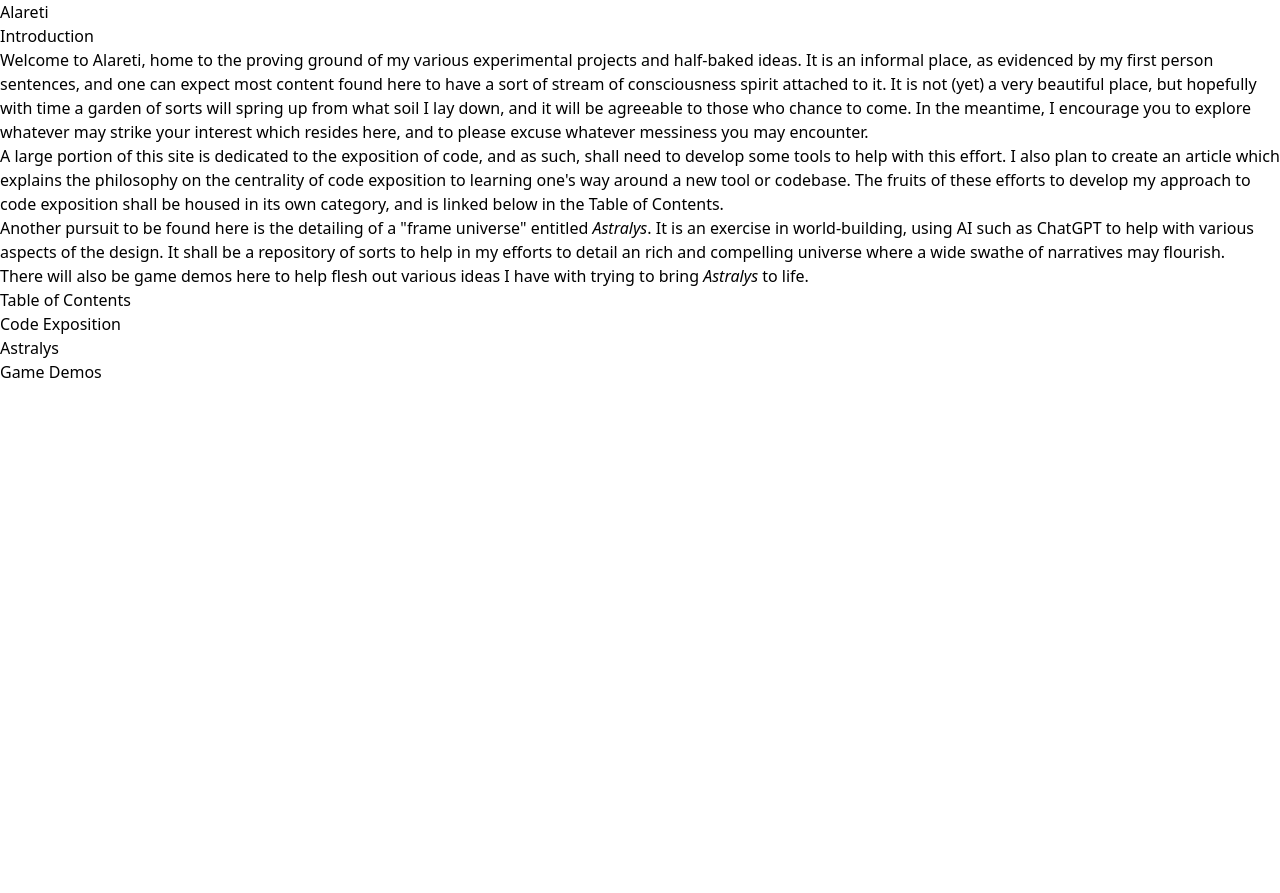
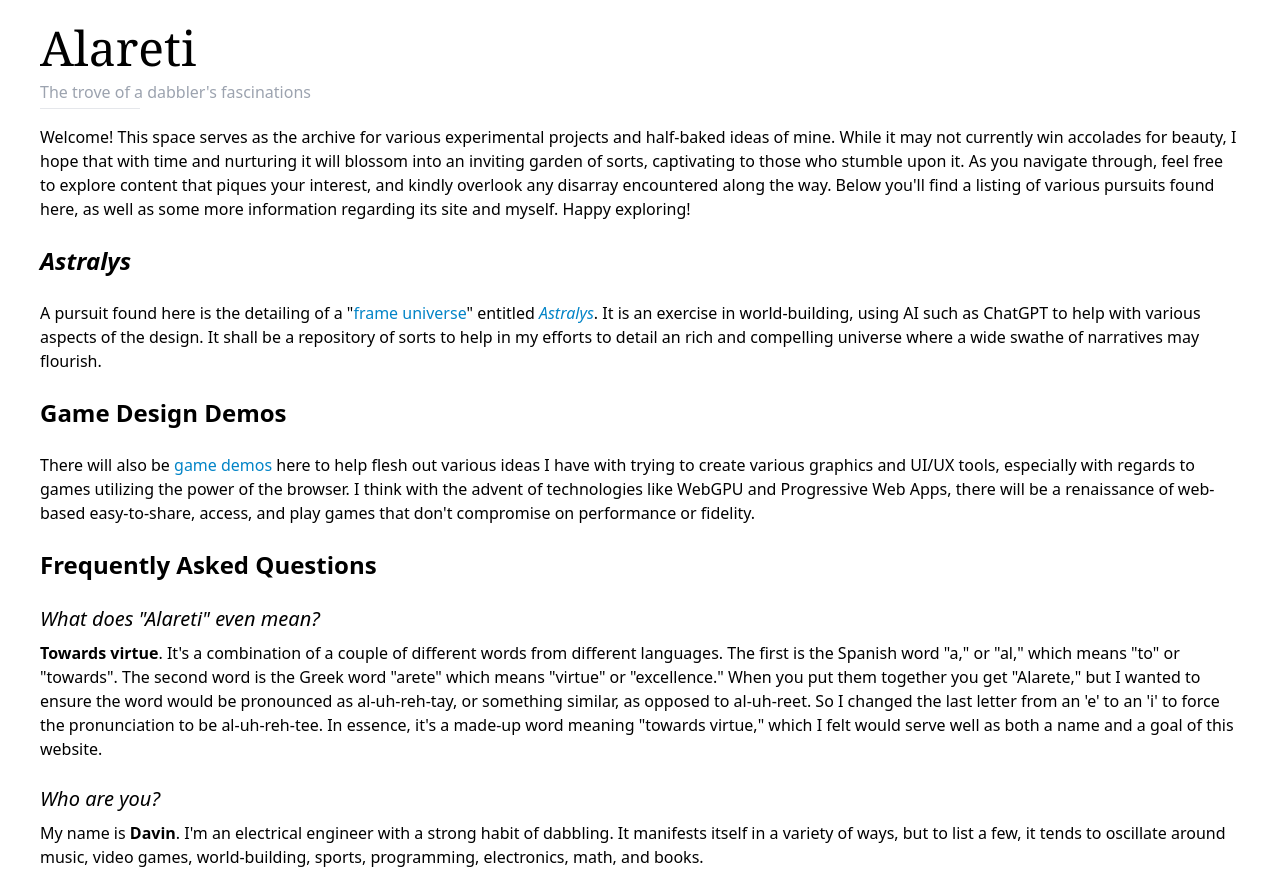
Before and after one commit to alareti/frontend, a Next.js app: page / in a window 1280 px wide. Before the commit the page ends 800 px from the top, so only its background shows below. Built offline with nearby package versions, Linux system fonts and the light colour scheme.

Commit message:
Redid styling of main page

```diff
--- a/src/app/page.tsx
+++ b/src/app/page.tsx
@@ -3,52 +3,103 @@ import Link from "next/link";
 export default function Home() {
   return (
     <>
-      <h1>Alareti</h1>
-      <h2>Introduction</h2>
+      <article className="mx-10 my-6">
+        <hgroup className="my-4">
+          <h1 className="font-serif text-5xl font-medium">Alareti</h1>
+          <p className="mt-2 text-gray-400">
+            The trove of a dabbler&apos;s fascinations
+          </p>
+          <hr className="mt-1 w-1/12" />
+        </hgroup>
+        <p className="my-2">
+          Welcome! This space serves as the archive for various experimental
+          projects and half-baked ideas of mine. While it may not currently win
+          accolades for beauty, I hope that with time and nurturing it will
+          blossom into an inviting garden of sorts, captivating to those who
+          stumble upon it. As you navigate through, feel free to explore content
+          that piques your interest, and kindly overlook any disarray
+          encountered along the way. Below you&apos;ll find a listing of various
+          pursuits found here, as well as some more information regarding its
+          site and myself. Happy exploring!
+        </p>
+        {/* <p className="my-2">
+          A large portion of this site is dedicated to the exposition of code,
+          and as such, shall need to develop some tools to help with this
+          effort. I also plan to create an article which explains the philosophy
+          on the centrality of code exposition to learning one&apos;s way around
+          a new tool or codebase. The fruits of these efforts to develop my
+          approach to code exposition shall be housed in its own category, and
+          is linked below in the Table of Contents.
+        </p> */}
+
+        <h2 className="my-6 text-2xl font-bold">
+          <i>Astralys</i>
+        </h2>
+        <p className="my-2">
+          A pursuit found here is the detailing of a &quot;
+          <Link href={"/astralys/frame-universe"} className="text-sky-600">
+            frame universe
+          </Link>
+          &quot; entitled{" "}
+          <Link href={"/astralys"} className="text-sky-600">
+            <i>Astralys</i>
+          </Link>
+          . It is an exercise in world-building, using AI such as ChatGPT to
+          help with various aspects of the design. It shall be a repository of
+          sorts to help in my efforts to detail an rich and compelling universe
+          where a wide swathe of narratives may flourish.
+        </p>
+
+        <h2 className="my-6 text-2xl font-bold">Game Design Demos</h2>
+        <p className="my-2">
+          There will also be{" "}
+          <Link href={"/game-demos"} className="text-sky-600">
+            game demos
+          </Link>{" "}
+          here to help flesh out various ideas I have with trying to create
+          various graphics and UI/UX tools, especially with regards to games
+          utilizing the power of the browser. I think with the advent of
+          technologies like WebGPU and Progressive Web Apps, there will be a
+          renaissance of web-based easy-to-share, access, and play games that
+          don&apos;t compromise on performance or fidelity.
+        </p>
+
+        <h2 className="my-6 text-2xl font-bold">Frequently Asked Questions</h2>
+        <ul>
+          <li className="my-6">
+            <h3 className="my-2 text-xl">
+              <i>What does &quot;Alareti&quot; even mean?</i>
+            </h3>
             <p>
-        Welcome to Alareti, home to the proving ground of my various
-        experimental projects and half-baked ideas. It is an informal place, as
-        evidenced by my first person sentences, and one can expect most content
-        found here to have a sort of stream of consciousness spirit attached to
-        it. It is not (yet) a very beautiful place, but hopefully with time a
-        garden of sorts will spring up from what soil I lay down, and it will be
-        agreeable to those who chance to come. In the meantime, I encourage you
-        to explore whatever may strike your interest which resides here, and to
-        please excuse whatever messiness you may encounter.
+              <strong>Towards virtue</strong>. It&apos;s a combination of a
+              couple of different words from different languages. The first is
+              the Spanish word &quot;a,&quot; or &quot;al,&quot; which means
+              &quot;to&quot; or &quot;towards&quot;. The second word is the
+              Greek word &quot;arete&quot; which means &quot;virtue&quot; or
+              &quot;excellence.&quot; When you put them together you get
+              &quot;Alarete,&quot; but I wanted to ensure the word would be
+              pronounced as al-uh-reh-tay, or something similar, as opposed to
+              al-uh-reet. So I changed the last letter from an &apos;e&apos; to
+              an &apos;i&apos; to force the pronunciation to be al-uh-reh-tee.
+              In essence, it&apos;s a made-up word meaning &quot;towards
+              virtue,&quot; which I felt would serve well as both a name and a
+              goal of this website.
             </p>
+          </li>
+          <li className="my-6">
+            <h3 className="my-2 text-xl">
+              <i>Who are you?</i>
+            </h3>
             <p>
-        A large portion of this site is dedicated to the exposition of code, and
-        as such, shall need to develop some tools to help with this effort. I
-        also plan to create an article which explains the philosophy on the
-        centrality of code exposition to learning one&apos;s way around a new
-        tool or codebase. The fruits of these efforts to develop my approach to
-        code exposition shall be housed in its own category, and is linked below
-        in the Table of Contents.
+              My name is <strong>Davin</strong>. I&apos;m an electrical engineer
+              with a strong habit of dabbling. It manifests itself in a variety
+              of ways, but to list a few, it tends to oscillate around music,
+              video games, world-building, sports, programming, electronics,
+              math, and books.
             </p>
-      <p>
-        Another pursuit to be found here is the detailing of a &quot;frame
-        universe&quot; entitled <i>Astralys</i>. It is an exercise in
-        world-building, using AI such as ChatGPT to help with various aspects of
-        the design. It shall be a repository of sorts to help in my efforts to
-        detail an rich and compelling universe where a wide swathe of narratives
-        may flourish.
-      </p>
-      <p>
-        There will also be game demos here to help flesh out various ideas I
-        have with trying to bring <i>Astralys</i> to life.
-      </p>
-      <h2>Table of Contents</h2>
-      <ul>
-        <li>
-          <Link href="./">Code Exposition</Link>
-        </li>
-        <li>
-          <Link href="./astralys">Astralys</Link>
-        </li>
-        <li>
-          <Link href="./game-demos">Game Demos</Link>
           </li>
         </ul>
+      </article>
     </>
   );
 }
```
Lines whose indentation alone changed are shown as unchanged.
